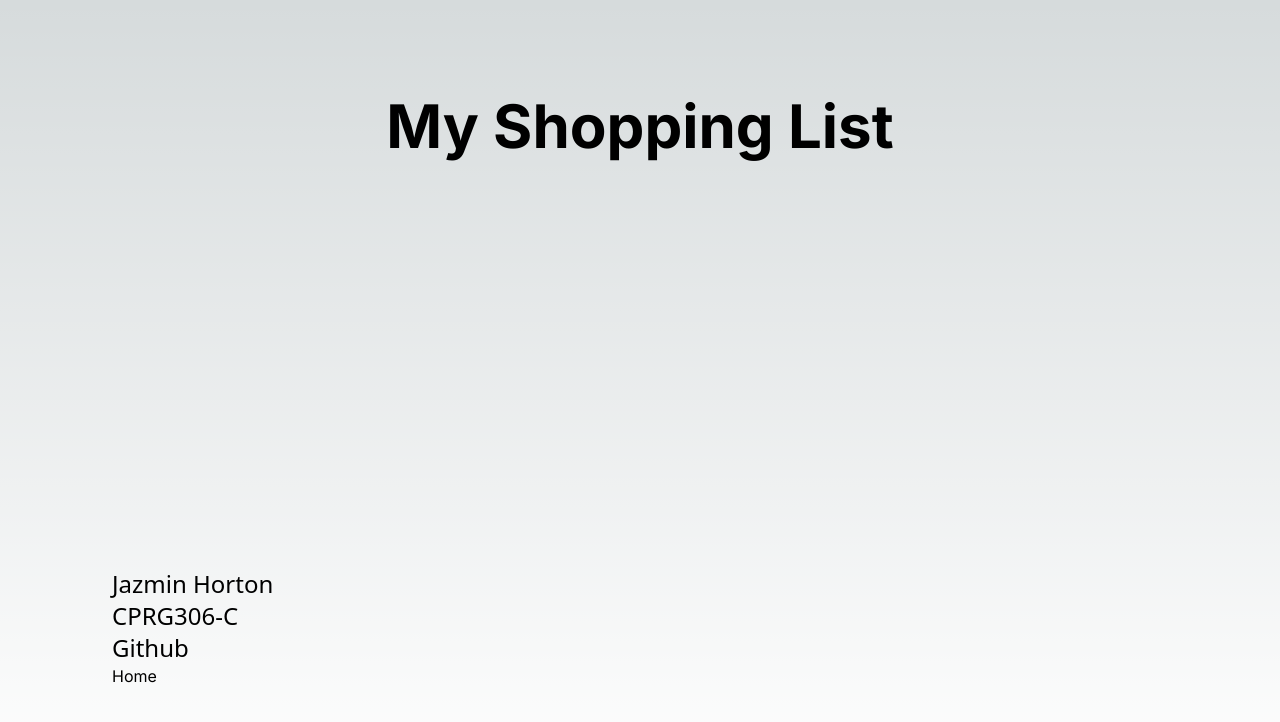
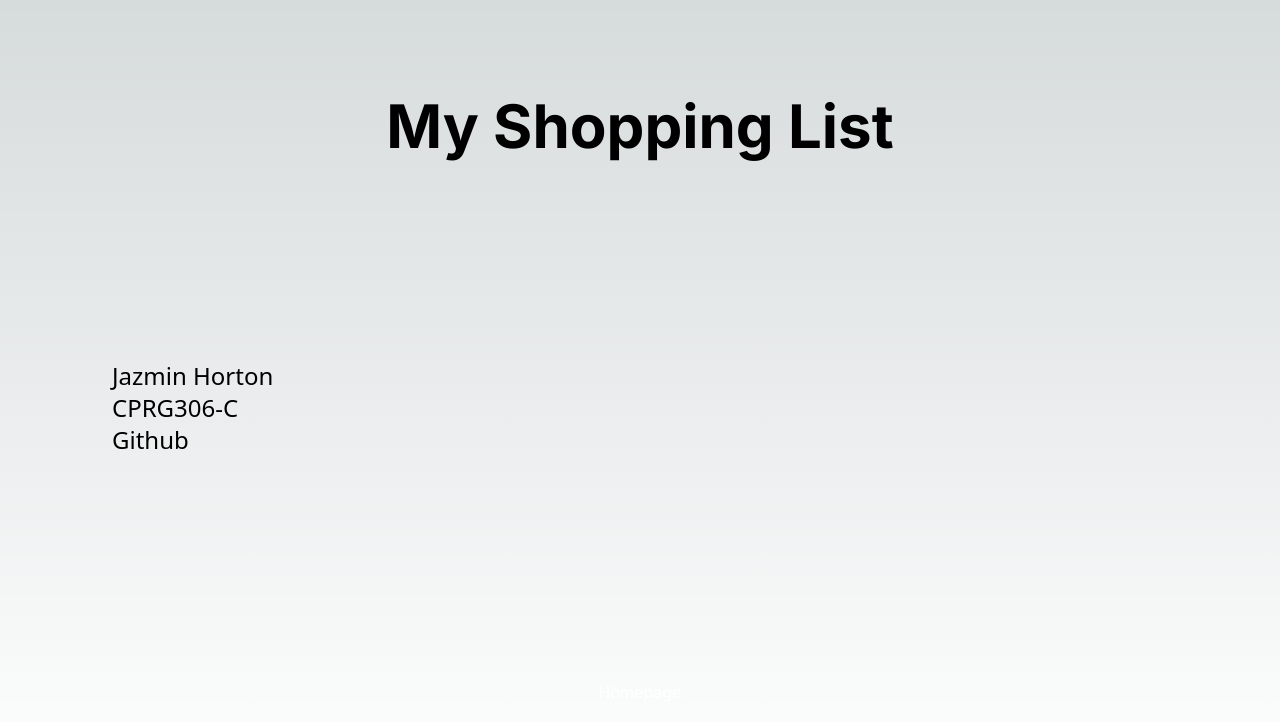
Before and after one commit to JazminHorton/cprg306-assignments, a Next.js app: page /week2 in a window 1280 px wide. Shown: the top 722 px of the page. Built offline with nearby package versions, Linux system fonts and the light colour scheme.

Commit message:
Cleaning + Styling

```diff
--- a/app/StudentInfo.js
+++ b/app/StudentInfo.js
@@ -3,8 +3,8 @@ import Link from "next/link";
 export function StudentInfo() {
     return (
         <div className = "text-2xl items-center font-sans">
-        <h2>Jazmin Horton</h2>
-        <h3>CPRG306-C</h3>
+        <p>Jazmin Horton</p>
+        <p>CPRG306-C</p>
         <Link href="https://github.com/JazminHorton/cprg306-assignments">Github
         </Link>
         </div>
--- a/app/page.js
+++ b/app/page.js
@@ -7,8 +7,8 @@ export default function Home() {
       <div>
         <h1 className="text-5xl font-bold">CPRG 306: Web Development 2 - Assignments</h1>
       </div>
-      <StudentInfo></StudentInfo>
-      <div className ="flex items-center text-2xl font-bold">
+      <StudentInfo />
+      <div className="flex items-center text-2xl font-bold">
         <p>
           <Link href="/week2">Week 2</Link>
           <br />
@@ -26,5 +26,5 @@ export default function Home() {
         </p>
       </div>
     </main>
-  )
+  );
 }
--- a/app/week2/page.js
+++ b/app/week2/page.js
@@ -11,8 +11,10 @@ export default function Home() {
         </div>
         <div className="container mx-auto p-4">
           <StudentInfo></StudentInfo>
-            <Link href="/">Home</Link>
         </div>
+        <Link href="/" className="text-white hover:underline mt-5">
+        Homepage
+        </Link>
       </main>
 
     );
--- a/app/week3/page.js
+++ b/app/week3/page.js
@@ -4,9 +4,12 @@ import ItemList from './item-list';
 export default function Page() {
   return (
     <main className="container mx-auto p-4">
-        <p><Link href="/">Home</Link></p>
+
       <h1 className="text-2xl font-bold mb-4">Shopping List</h1>
       <ItemList />
+      <Link href="/" className="text-white hover:underline mt-5">
+        Homepage
+        </Link>
     </main>
   );
 }
--- a/app/week4/page.js
+++ b/app/week4/page.js
@@ -6,7 +6,9 @@ export default function Page() {
         <main className="flex items-center flex-col">
             <h1 className="text-2xl">Week 4</h1>
             <NewItem/>
-            <Link href="/" className ="text-2xl ml-4">Home</Link>
+            <Link href="/" className="text-white hover:underline mt-5">
+            Homepage
+            </Link>
         </main>
     )
 }
--- a/app/week7/new-item.js
+++ b/app/week7/new-item.js
@@ -32,7 +32,7 @@ const NewItem = ({ onAddItem }) => {
 
   return (
     <div>
-       <h2 className="text-2xl font-bold text-white mb-4">Assignment 7: Fetching APIs </h2>
+       <h2 className="text-2xl font-bold text-white mb-4">Add new item </h2>
       <form
         onSubmit={handleSubmit}
         className="p-2 m-4 bg-black text-black max-w-sm w-full"
--- a/app/week7/page.js
+++ b/app/week7/page.js
@@ -21,7 +21,7 @@ function Page() {
     setSelectedItemName(cleanedName);
   };
 
-  const mainStyle = {
+  const pagePosition = {
     backgroundSize: 'cover',
     backgroundPosition: 'center',
     backgroundRepeat: 'no-repeat',
@@ -35,7 +35,7 @@ function Page() {
   };
 
   return (
-    <main style={mainStyle} className="p-2 m-2">
+    <main style={pagePosition} className="p-2 m-2">
       <h1 className="text-4xl font-bold text-white mb-4 group">
         <a
           className="bg-black text-white px-4 py-2 relative group"
```
Lines whose indentation alone changed are shown as unchanged.
